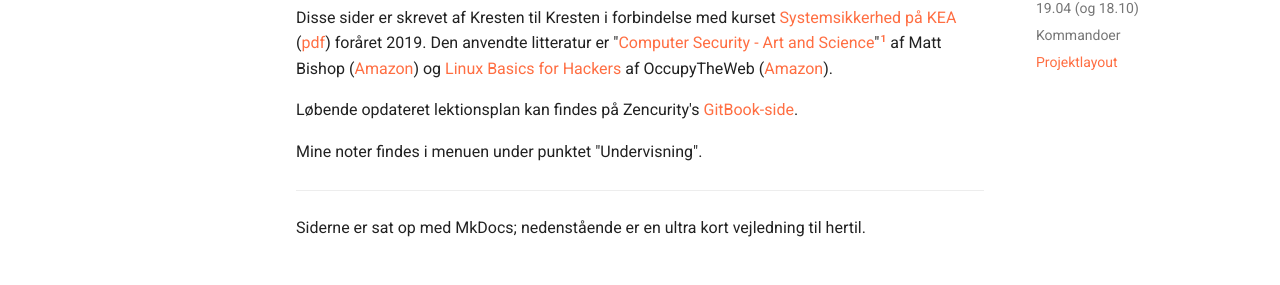
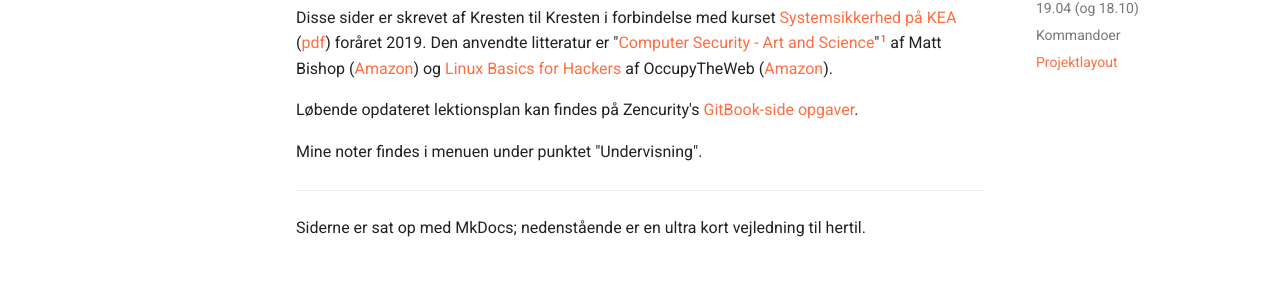
Before and after one commit to krejac/kea-sys-sec, an MkDocs documentation site: the page built from docs/index.md, in a window 1280 px wide and 1360 px high. Shown: the part 175-460 px from the top of the window. Built offline with MkDocs 1.6.1 and Material for MkDocs 9.7.7, drawn with Linux system fonts in a browser that asks for light colours; comment, search, counter and statistics services are not loaded.

Commit message:
Link til opgaver tilføjet

```diff
--- a/docs/index.md
+++ b/docs/index.md
@@ -2,7 +2,7 @@
 
 Disse sider er skrevet af Kresten til Kresten i forbindelse med kurset [Systemsikkerhed på KEA](https://kompetence.kea.dk/kurser-fag/systemsikkerhed) ([pdf](./assets/docs/KEA-brochure.pdf)) foråret 2019. Den anvendte litteratur er "[Computer Security - Art and Science](http://nob.cs.ucdavis.edu/book/book-aands2/index.html)"[^1] af Matt Bishop ([Amazon](https://www.amazon.co.uk/Computer-Security-Science-Matt-Bishop/dp/0321712331/)) og [Linux Basics for Hackers](https://www.hackers-arise.com/linux-fundamentals) af OccupyTheWeb ([Amazon](https://www.amazon.de/gp/product/1593278551/ref=ppx_yo_dt_b_asin_title_o00_s00?ie=UTF8&psc=1)).
 
-Løbende opdateret lektionsplan kan findes på Zencurity's [GitBook-side](https://zencurity.gitbook.io/kea-it-sikkerhed/systemsikkerhed/lektionsplan).
+Løbende opdateret lektionsplan kan findes på Zencurity's [GitBook-side](https://zencurity.gitbook.io/kea-it-sikkerhed/systemsikkerhed/lektionsplan) [opgaver](https://github.com/kramse/security-courses/blob/master/courses/system-and-software/system-security/system-security-exercises.pdf).
 
 Mine noter findes i menuen under punktet "Undervisning".
 
```
